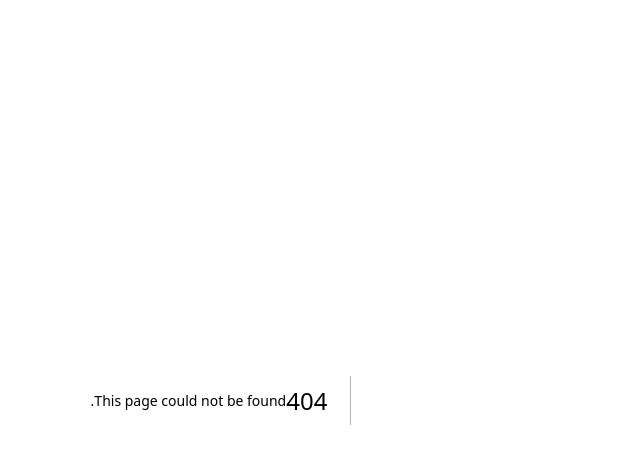
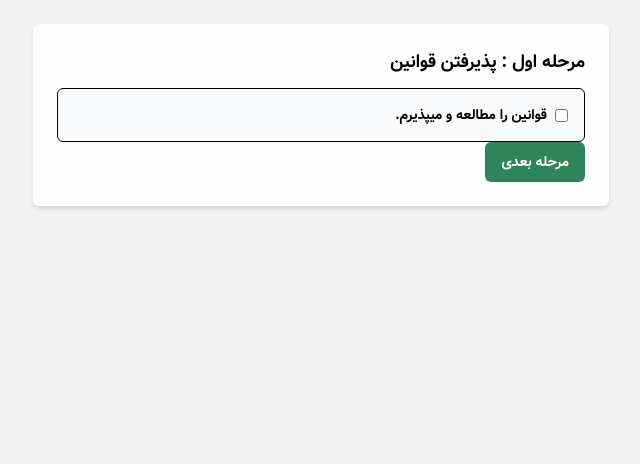
Before and after one commit to frau-azadeh/nexed, a Next.js app: page /wizard-mini in a window 1280 px wide. Before the commit this address had no page. Shown: the top 464 px of the page, without its empty margins (451-1091 px from the left). Built offline with nearby package versions, Linux system fonts and the light colour scheme.

Commit message:
add page and update prettier

```diff
--- /dev/null
+++ b/src/app/wizard-mini/page.tsx
@@ -0,0 +1,12 @@
+import { useState } from "react";
+import Step1 from "../components/wizard-mini/Step1";
+
+export default function WizardMini() {
+  const [step, setStep] = useState<1 | 2 | 3>(1);
+
+  return (
+    <main className="p-6">
+      {step === 1 && <Step1 onNext={() => setStep(2)} />}
+    </main>
+  );
+}
```
